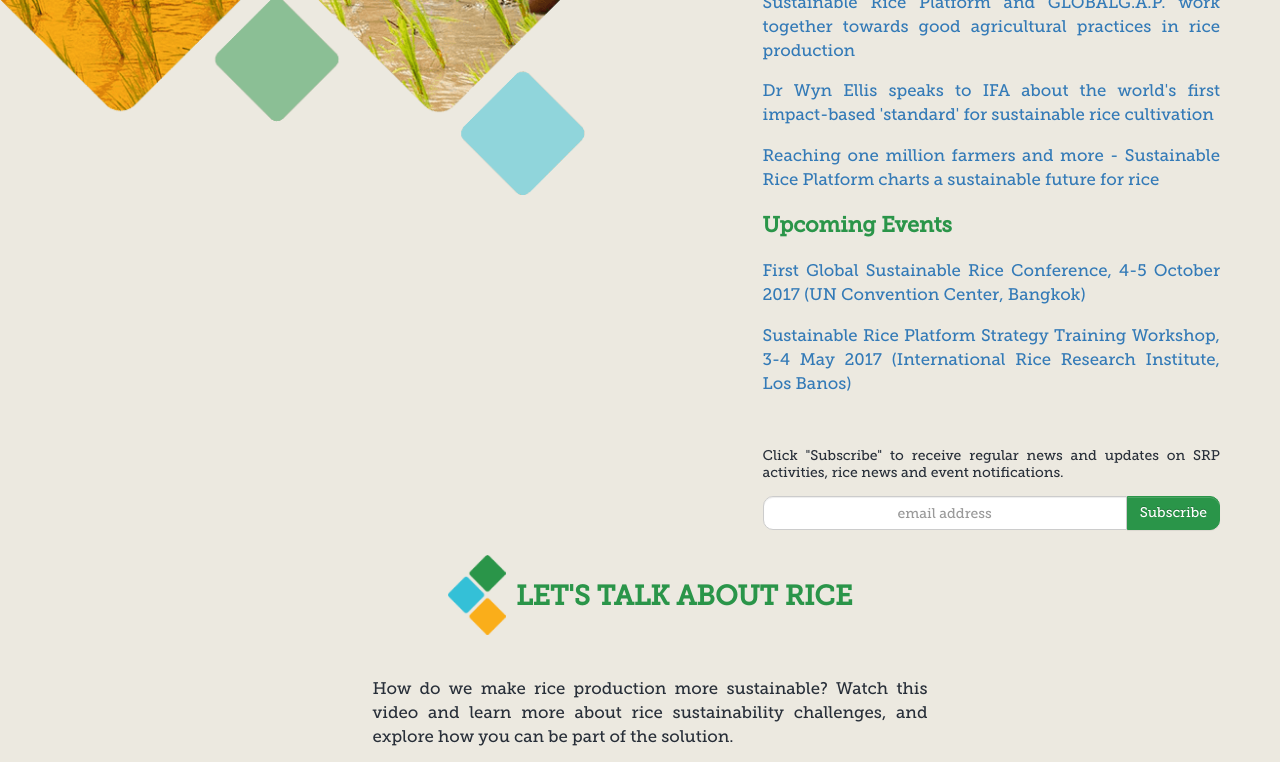
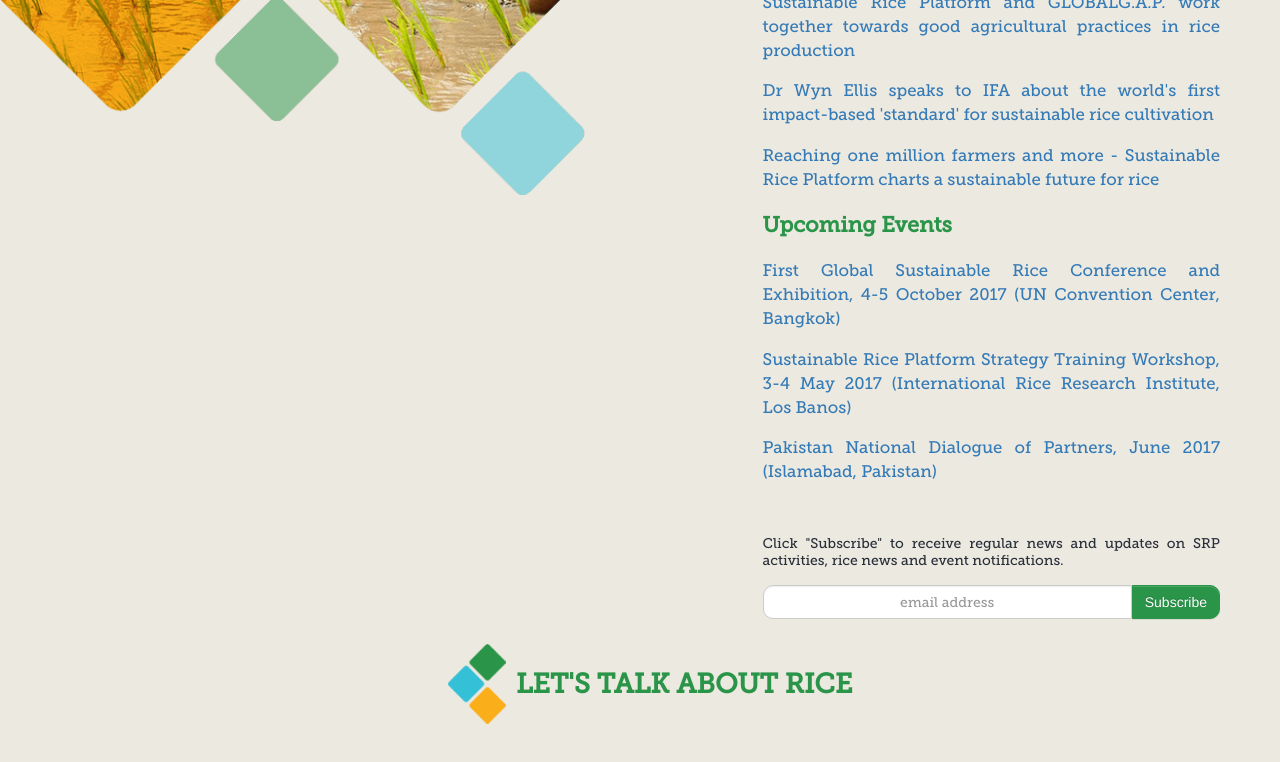
Before and after one commit to sustainablericeplatform/sustainablericeplatform.github.io, a Jekyll site: the page built from index.html, in a window 1280 px wide and 900 px high, scrolled down 967 px, cut to the strip 0-762 px from the top of the window. Built offline with Jekyll 4.4.1, drawn with Linux system fonts in a browser that asks for light colours.

Commit message:
Update index.html

```diff
--- a/index.html
+++ b/index.html
@@ -19,8 +19,9 @@
                 <p><a href="http://www.fertilizer.org/En/Media/IFA_s_Expert_Blog/En/Media/IFA_Expert_Blog.aspx" target="_blank">Dr Wyn Ellis speaks to IFA about the world's first impact-based 'standard' for sustainable rice cultivation</a></p>
                 <p><a href="https://sites.google.com/site/srpsustainablerice/latest-news/december-2016" target="_blank">Reaching one million farmers and more - Sustainable Rice Platform charts a sustainable future for rice</a></p>
                 <h2 class="green">Upcoming Events</h2>
-                <p><a href="http://www.sustainablericeconference.org" target="_blank">First Global Sustainable Rice Conference, 4-5 October 2017 (UN Convention Center, Bangkok)</a></p>
-                <p><a href="" target="_blank">Sustainable Rice Platform Strategy Training Workshop, 3-4 May 2017 (International Rice Research Institute, Los Banos)
+                <p><a href="http://www.sustainablericeconference.org" target="_blank">First Global Sustainable Rice Conference and Exhibition, 4-5 October 2017 (UN Convention Center, Bangkok)</a></p>
+                <p><a href="" target="_blank">Sustainable Rice Platform Strategy Training Workshop, 3-4 May 2017 (International Rice Research Institute, Los Banos)</a></p>
+                <p><a href="" target="_blank">Pakistan National Dialogue of Partners, June 2017 (Islamabad, Pakistan)</a></p>
                 <div class="subscribe-wrapper" style="margin-top: 50px;">
                     <p style="line-height: 1;"><small>Click "Subscribe" to receive regular news and updates on SRP activities, rice news and event notifications.</small></p>
                     <div id="mc_embed_signup">
```
